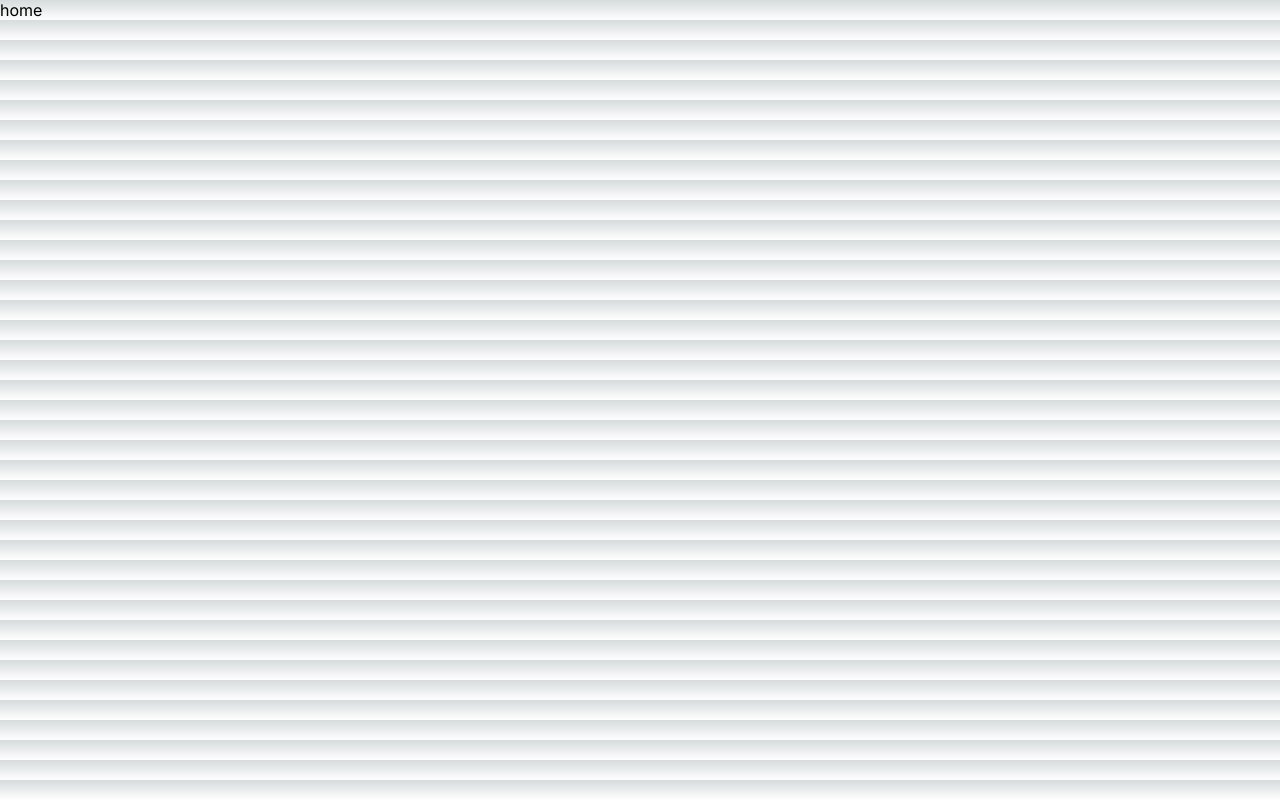
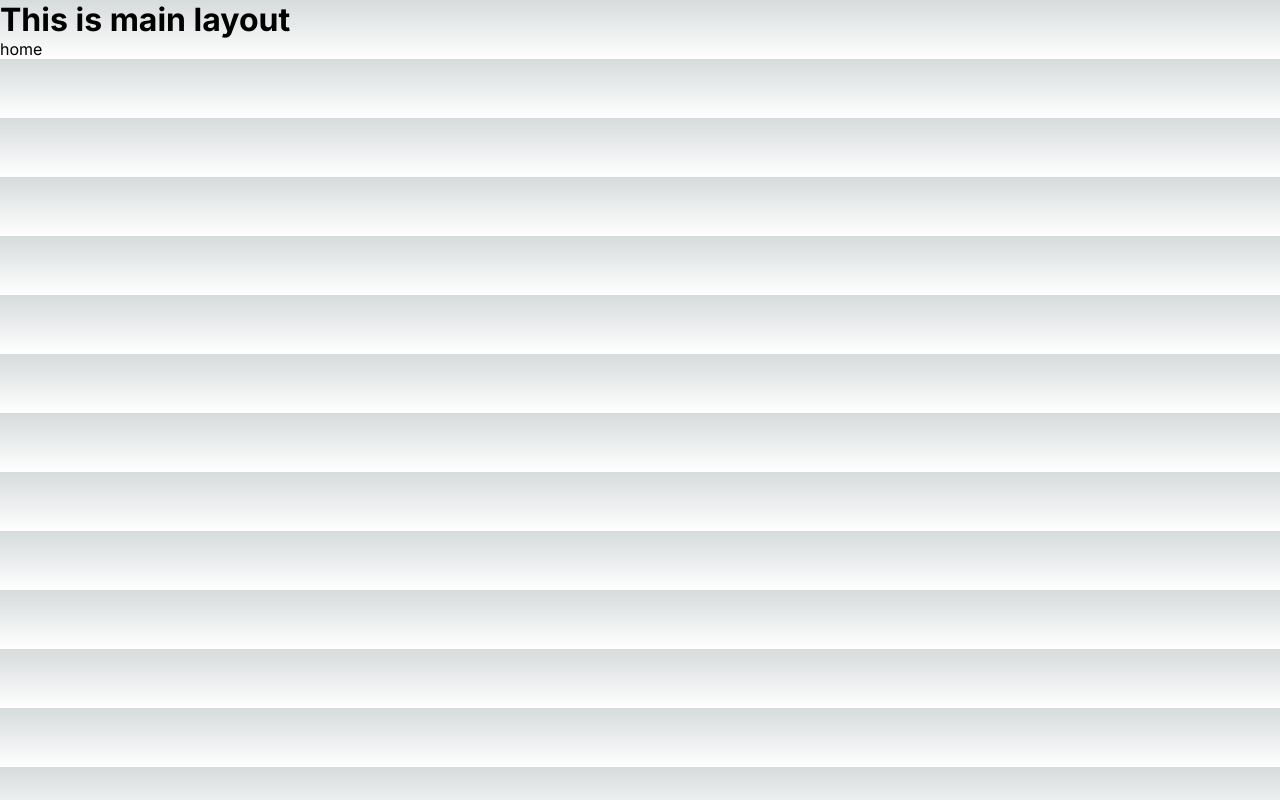
Before and after one commit to zayar-htun/next-app-blog-projects, a Next.js app: page / in a window 1280 px wide. Built offline with nearby package versions, Linux system fonts and the light colour scheme.

Commit message:
layout testing

```diff
--- a/src/app/layout.js
+++ b/src/app/layout.js
@@ -11,7 +11,9 @@ export const metadata = {
 export default function RootLayout({ children }) {
   return (
     <html lang="en">
-      <body className={inter.className}>{children}</body>
+      <body className={inter.className}>
+        <h1>This is main layout</h1>
+        {children}</body>
     </html>
   )
 }
```
Also changed, not shown: src/app/blog/layout.js (added, +8 -0 lines).
